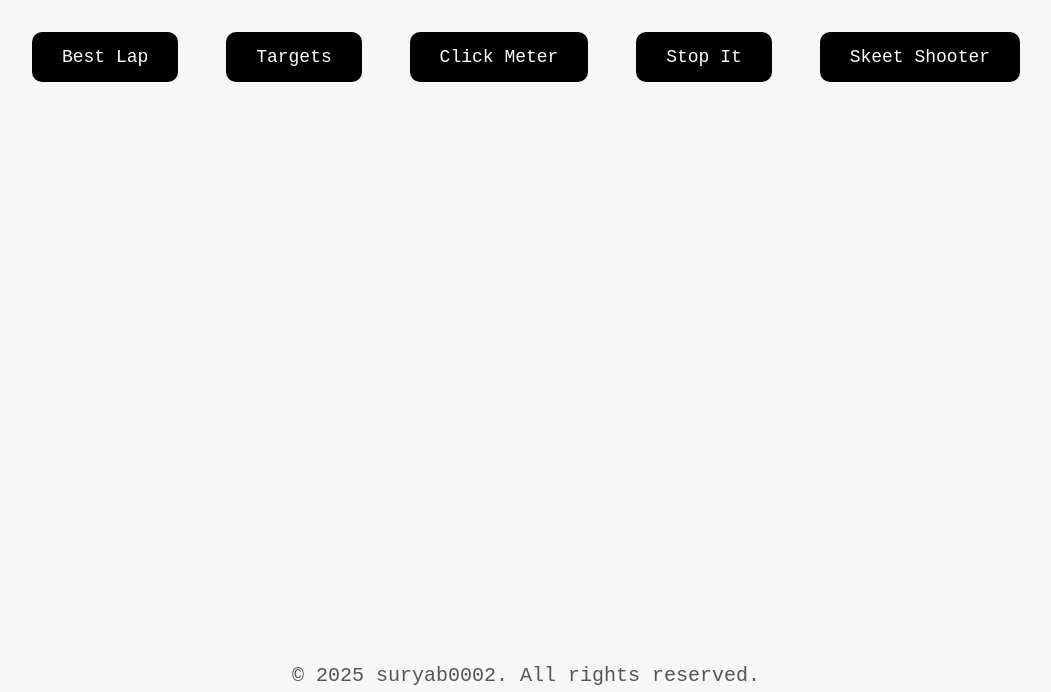
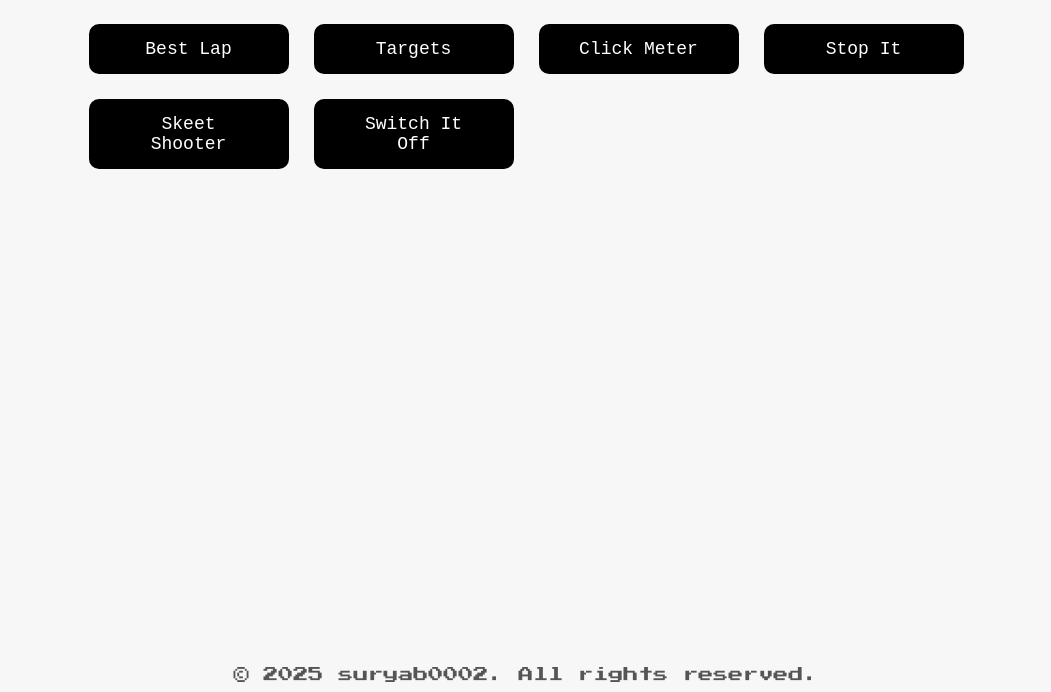
Before and after one commit to suryab0002/myfunnygames, a plain HTML site: page index.html in a window 1280 px wide. Shown: the part 108-800 px from the top of the page, without its empty margins (114-1165 px from the left). Drawn offline with Linux system fonts and the light colour scheme.

Commit message:
Update index.html

```diff
--- a/index.html
+++ b/index.html
@@ -3,48 +3,73 @@
   <meta charset="UTF-8">
   <title>My Funny Games</title>
   <style>
-    body {
+    html, body {
+      height: 100%;
+      margin: 0;
+      overflow: hidden; /* Prevent scrolling */
       font-family: monospace;
-      padding: 40px;
       background: #f7f7f7;
-      text-align: center;
+      display: flex;
+      flex-direction: column;
+      align-items: center;
     }
+
     h1 {
+      margin-top: 60px;
       margin-bottom: 40px;
     }
+
+    .game-links {
+      display: grid;
+      grid-template-columns: repeat(4, 200px);
+      gap: 25px;
+      justify-content: center;
+      align-items: start;
+    }
+
     a {
       display: inline-block;
-      margin: 20px;
       padding: 15px 30px;
       background: black;
       color: white;
       text-decoration: none;
       border-radius: 10px;
       font-size: 18px;
+      text-align: center;
+      transition: 0.2s;
     }
+
     a:hover {
       background: darkgray;
+      transform: scale(1.05);
     }
+
     footer {
       position: fixed;
-      bottom: 5px;
-      left: 50%;
-      transform: translateX(-50%);
-      font-size: 20px;
+      bottom: 10px;
+      width: 100%;
+      text-align: center;
+      font-size: 15px;
       color: #555;
       user-select: none;
       pointer-events: none;
       font-family: 'Press Start 2P', monospace;
     }
   </style>
+  <link href="https://fonts.googleapis.com/css2?family=Press+Start+2P&display=swap" rel="stylesheet">
 </head>
 <body>
   <h1>🎮 My Funny Games</h1>
-  <a href="/myfunnygames/bestlap/">Best Lap</a>
-  <a href="/myfunnygames/targets/">Targets</a>
-  <a href="/myfunnygames/clickmeter/">Click Meter</a>
-  <a href="/myfunnygames/stopit/">Stop It</a>
-  <a href="/myfunnygames/skeet/">Skeet Shooter</a>
+
+  <div class="game-links">
+    <a href="/myfunnygames/bestlap/">Best Lap</a>
+    <a href="/myfunnygames/targets/">Targets</a>
+    <a href="/myfunnygames/clickmeter/">Click Meter</a>
+    <a href="/myfunnygames/stopit/">Stop It</a>
+    <a href="/myfunnygames/skeet/">Skeet Shooter</a>
+    <a href="/myfunnygames/switchitoff/">Switch It Off</a>
+  </div>
+
   <footer>
     © 2025 suryab0002. All rights reserved.
   </footer>
```
